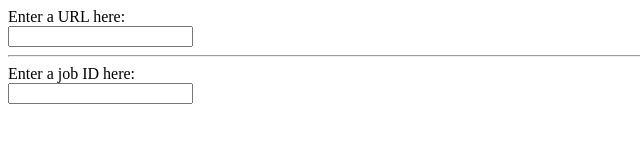
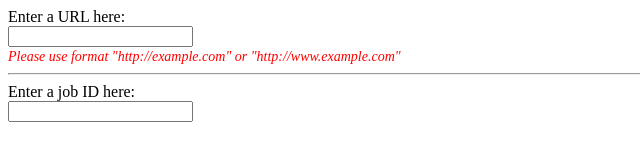
Before and after one commit to lessenadam/web-worker, a website: page public/index.html in a window 1280 px wide. Shown: the whole page, without its empty margins (0-640 px from the left). Drawn offline with Linux system fonts and the light colour scheme.

Commit message:
Include html format hint

```diff
--- a/public/index.html
+++ b/public/index.html
@@ -7,6 +7,8 @@
   Enter a URL here:
   <form action="/api/addUrl" method="POST">
     <input type="input" name="url"></input>
+    <br/>
+    <span class="hint">Please use format "http://example.com" or "http://www.example.com"</span>
   </form>
   <hr/>
   Enter a job ID here:
```
